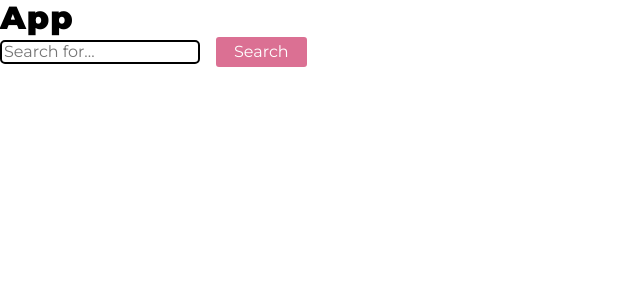
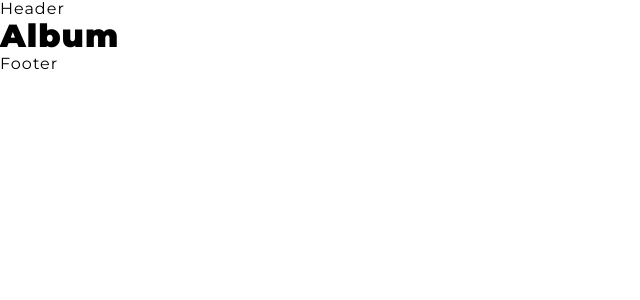
Before and after one commit to pedromuraki/spotifinder, a React app: page /album in a window 1280 px wide. Shown: the top 300 px of the page, without its empty margins (0-640 px from the left). Built offline with nearby package versions, Linux system fonts and the light colour scheme.

Commit message:
Defined application folders structure

```diff
--- a/src/js/components/App.js
+++ b/src/js/components/App.js
@@ -1,16 +1,15 @@
 /* REACT */
 import React from 'react'
 
-/* ROUTER */
-// import { Switch, Route, Link } from 'react-router-dom';
-
-import Search from './Search'
+/* COMPONENTS */
+import Content from './components/Content'
 
 const App = () => {
   return (
     <>
-      <h1>App</h1>
-      <Search />
+      <header>Header</header>
+      <Content />
+      <footer>Footer</footer>
     </>
   )
 }
--- /dev/null
+++ b/src/js/components/components/Content.js
@@ -0,0 +1,18 @@
+/* REACT */
+import React from 'react'
+
+/* ROUTER */
+import { Switch, Route, Link } from 'react-router-dom'
+import Main from '../routes/Main'
+import Album from '../routes/Album'
+
+const Content = () => {
+  return (
+    <Switch>
+      <Route exact path="/" component={Main} />
+      <Route exact path="/album" component={Album} />
+    </Switch>
+  )
+}
+
+export default Content
--- a/src/js/components/Search.js
+++ b/src/js/components/containers/SearchFormContainer.js
@@ -2,9 +2,9 @@
 import React from 'react'
 
 /* COMPONENTS */
-import SearchForm from './SearchForm'
+import SearchForm from '../components/SearchForm'
 
-class Search extends React.Component {
+class SearchFormContainer extends React.Component {
   constructor() {
     super()
 
@@ -37,4 +37,4 @@ class Search extends React.Component {
   }
 }
 
-export default Search
+export default SearchFormContainer
--- /dev/null
+++ b/src/js/components/routes/Album.js
@@ -0,0 +1,12 @@
+/* REACT */
+import React from 'react'
+
+const Album = () => {
+  return (
+    <>
+      <h1>Album</h1>
+    </>
+  )
+}
+
+export default Album
--- /dev/null
+++ b/src/js/components/routes/Main.js
@@ -0,0 +1,15 @@
+/* REACT */
+import React from 'react'
+
+/* CONTAINERS */
+import SearchFormContainer from '../containers/SearchFormContainer'
+
+const Main = () => {
+  return (
+    <>
+      <SearchFormContainer />
+    </>
+  )
+}
+
+export default Main
--- a/src/js/index.js
+++ b/src/js/index.js
@@ -1,10 +1,10 @@
 /* REACT */
-import React from 'react';
+import React from 'react'
 import { render } from 'react-dom'
 
 /* ROUTER */
-// import { Router } from 'react-router-dom';
-// import history from './router/history';
+import { Router } from 'react-router-dom'
+import history from './router/history'
 
 /* REDUX */
 // import { Provider } from 'react-redux';
@@ -24,9 +24,11 @@ import '../scss/index.scss'
 
 render(
   // <Provider store={store}>
-  //   <Router history={history}>
-  <App />,
-  //   </Router>
+  <>
+    <Router history={history}>
+      <App />
+    </Router>
+  </>,
   // </Provider>,
   document.getElementById('app')
 )
```
Also changed, not shown: src/js/docs/SearchForm.mdx (deleted, +0 -14 lines), src/js/components/components/Button.js (renamed from src/js/components/Button.js), src/js/components/components/SearchForm.js (renamed from src/js/components/SearchForm.js), 1 other file (tests, documents, lock files or other folders).
